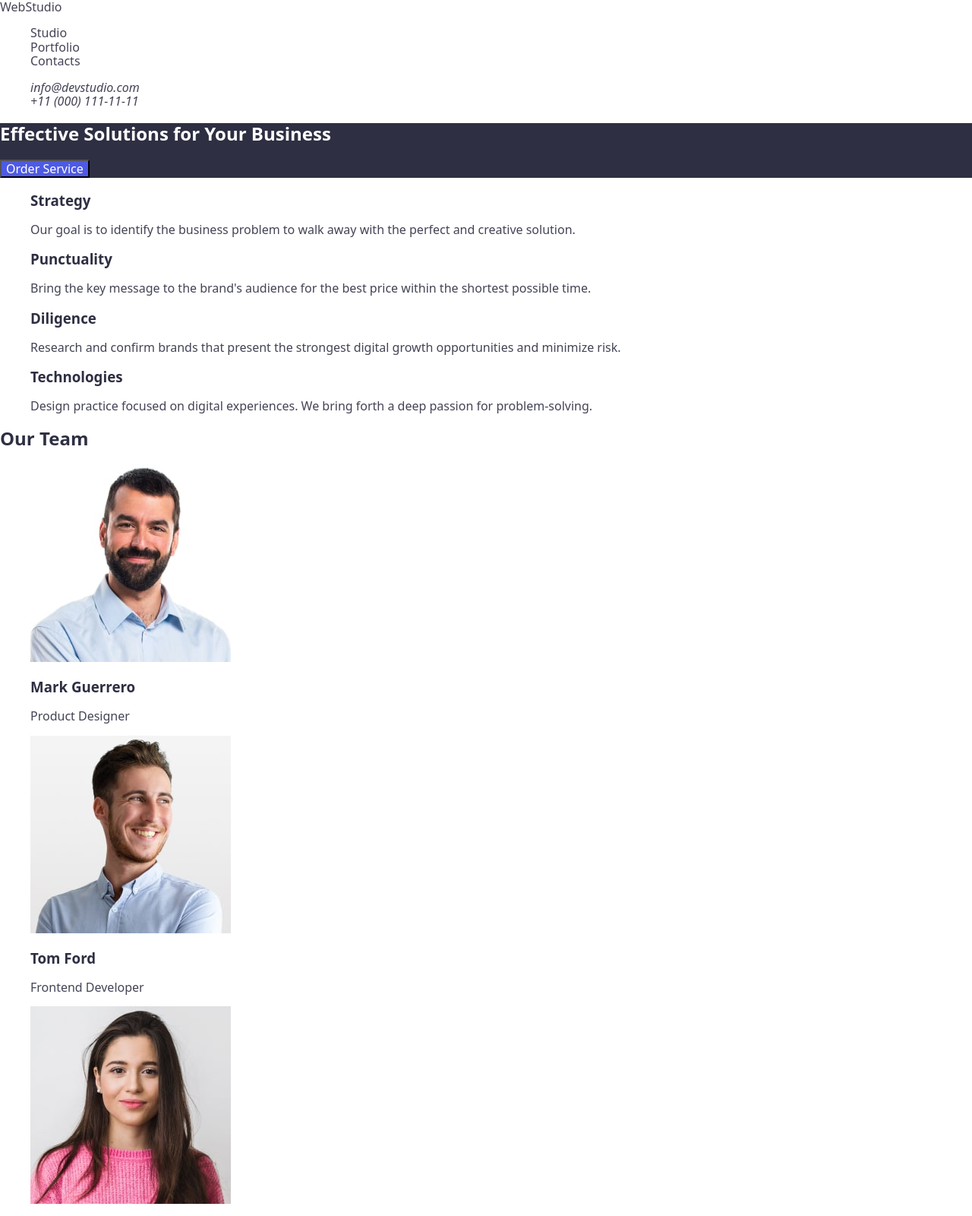
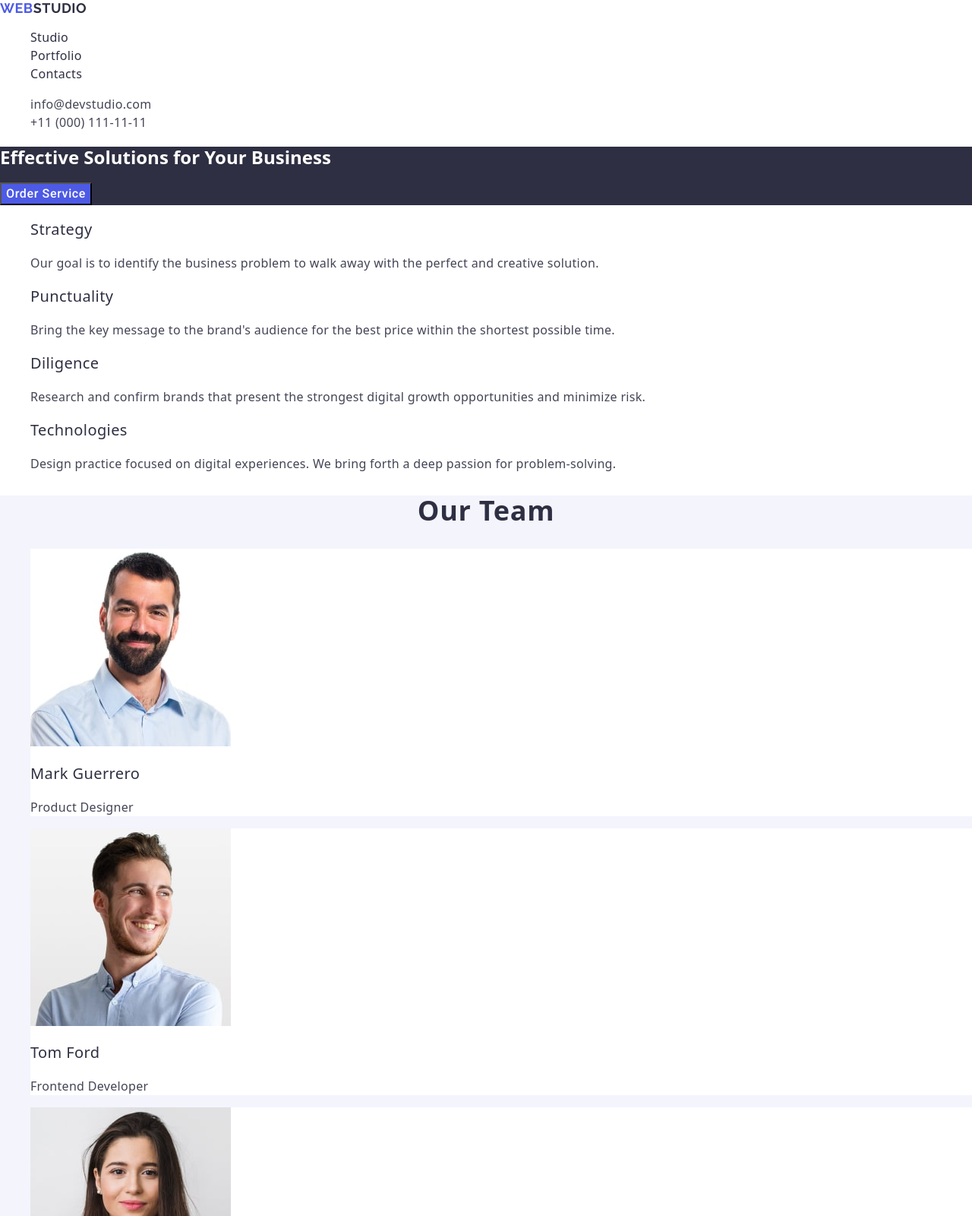
Before and after one commit to AndriyTkh/goit-markup-hw-02, a plain HTML site: page index.html in a window 1280 px wide. Shown: the top 1600 px of the page at 76% size. Drawn offline with nearby package versions, Linux system fonts and the light colour scheme; files that its build step writes are made by us from their sources.

Commit message:
end hopefully

```diff
--- a/css/styles.css
+++ b/css/styles.css
@@ -5,10 +5,6 @@ body{
 }
 header{
     color: #2E2F42;
-}
-footer{
-    background-color: #2E2F42;
-    color: #E7E9FC;
 }
 h1{
     color: #FFFFFF;
@@ -21,17 +17,105 @@ ul{
 }
 a{
     text-decoration: none;
-    color: #434455;
 }
-nav{
+address{
+    font-style: normal;
+}
+
+.navigation{
     color: #2E2F42;
 }
+.logo{
+    font-family: "Raleway", sans-serif;
+    font-weight: 700;
+    font-size:  18px;
+    line-height: 1.17;
+    letter-spacing: 0.03em;
+    text-transform: uppercase;
+    color: #4D5AE5;
+}
+.logo-studio{
+    color: #2e2f42;
+}
+.navigation-link{
+    font-weight: 500;
+    line-height: 1.5;
+    letter-spacing: 0.02em;
+    color: #2E2F42;
+}
+.navigation-link:hover,
+.navigation-link:focus{
+    color: #404bbf;
+}
 
+.contacts{
+    color: #434455;
+    letter-spacing: 0.02em;
+    line-height: 1.5;
+}
+.contacts:hover,
+.contacts:focus{
+    color: #404bbf;
+}
 
 .efective-solutions{
     background-color: #2E2F42;
 }
+.eefective-solutions-title{
+    font-size: 56;
+    letter-spacing: 0.02em;
+    text-align: center;
+    line-height: 1.07;
+}
 .efective-solutions-button{
     background-color: #4D5AE5;
+    font-family: "Roboto", sans-serif;
+    font-weight: 500;
+    font-size: 16;
+    line-height: 1.5;
+    letter-spacing: 0.04em;
     color: #FFFFFF;
 }
+.efective-solutions-button.hover,
+.efective-solutions-button.focus{
+    color: #404BBF;
+}
+
+.list-title{
+    font-weight: 500;
+    font-size: 20px;
+    line-height: 1.2;
+    letter-spacing: 0.02em;
+}
+.list-paragraf{
+    line-height: 1.5;
+    letter-spacing: 0.02em;
+}
+
+.team{
+    background-color: #F4F4FD;
+}
+.section-title{
+    color: #2E2F42;
+    font-size: 36px;
+    font-weight: 700;
+    letter-spacing: 0.02em;
+    line-height: 1.11;
+    text-align: center;
+    text-transform: capitalize;
+}
+.team-list{
+    background-color: #FFFFFF;
+}
+
+.end-section {
+    background-color: #2E2F42;
+}
+.end-logo-studio{
+    color: #f4f4fd;
+}
+.end-section-text{
+    line-height: 1.5;
+    color: #F4F4FD;
+    letter-spacing: 0.02em;
+}
--- a/index.html
+++ b/index.html
@@ -5,7 +5,7 @@
     <meta charset="UTF-8">
     <meta name="viewport" content="width=device-width, initial-scale=1.0">
     <title>Document</title>
-    <link rel="stylesheet" href="styles.css"/>
+    <link rel="stylesheet" href="/css/styles.css"/>
     <link rel="stylesheet" href="https://cdnjs.cloudflare.com/ajax/libs/modern-normalize/2.0.0/modern-normalize.min.css"/>
     <link rel="preconnect" href="https://fonts.googleapis.com">
     <link rel="preconnect" href="https://fonts.gstatic.com" crossorigin>
@@ -15,24 +15,24 @@
 
 <body>
     <header>
-        <nav>
-            <a href="./index.html">WebStudio</a>
+        <nav class="navigation">
+            <a class="logo" href="./index.html">Web<span class="logo-studio">Studio</span></a>
             <ul>
-                <li><a href="">Studio</a></li>
-                <li><a href="">Portfolio</a></li>
-                <li><a href="">Contacts</a></li>
+                <li><a class="navigation-link" href="./index.html">Studio</a></li>
+                <li><a class="navigation-link" href="">Portfolio</a></li>
+                <li><a class="navigation-link" href="">Contacts</a></li>
             </ul>
         </nav>
         <address>
             <ul>
-                <li><a href="mailto:info@devstudio.com">info@devstudio.com</a></li>
-                <li><a href="tel:+110001111111">+11 (000) 111-11-11</a></li>
+                <li><a class="contacts" href="mailto:info@devstudio.com">info@devstudio.com</a></li>
+                <li><a class="contacts" href="tel:+110001111111">+11 (000) 111-11-11</a></li>
             </ul>
         </address>
     </header>
     <main>
         <section class="efective-solutions">
-            <h1>Effective Solutions
+            <h1 class="efective-solutions-title">Effective Solutions
                 for Your Business</h1>
             <button class="efective-solutions-button" type="button">Order Service</button>
         </section>
@@ -40,92 +40,92 @@
             <h2 hidden>Core values</h2>
             <ul>
                 <li>
-                    <h3>Strategy</h3>
-                    <p>Our goal is to identify the business
+                    <h3 class="list-title">Strategy</h3>
+                    <p class="list-paragraf">Our goal is to identify the business
                         problem to walk away with the perfect and creative solution.
                     </p>
                 </li>
                 <li>
-                    <h3>Punctuality</h3>
-                    <p>Bring the key message to the brand's audience for the best price within the shortest possible
+                    <h3 class="list-title">Punctuality</h3>
+                    <p class="list-paragraf">Bring the key message to the brand's audience for the best price within the shortest possible
                         time.</p>
                 </li>
                 <li>
-                    <h3>Diligence</h3>
-                    <p>Research and confirm brands that present the strongest digital growth opportunities and minimize
+                    <h3 class="list-title">Diligence</h3>
+                    <p class="list-paragraf">Research and confirm brands that present the strongest digital growth opportunities and minimize
                         risk.</p>
                 </li>
                 <li>
-                    <h3>Technologies</h3>
-                    <p>Design practice focused on digital experiences. We bring forth a deep passion for
+                    <h3 class="list-title">Technologies</h3>
+                    <p class="list-paragraf">Design practice focused on digital experiences. We bring forth a deep passion for
                         problem-solving.</p>
                 </li>
             </ul>
         </section>
-        <section>
-            <h2>Our Team</h2>
+        <section class="team">
+            <h2 class="section-title">Our Team</h2>
             <ul>
-                <li>
+                <li class="team-list">
                     <img src="./images/team/img-3-min.jpg" alt="Mark Guerrero" width="264" height="260">
-                    <h3>Mark Guerrero</h3>
-                    <p>Product Designer</p>
+                    <h3 class="list-title">Mark Guerrero</h3>
+                    <p class="list-paragraf">Product Designer</p>
                 </li>
-                <li>
+                <li class="team-list">
                     <img src="./images/team/img-2-min.jpg" alt="Tom Ford" width="264" height="260">
-                    <h3>Tom Ford</h3>
-                    <p>Frontend Developer</p>
+                    <h3 class="list-title">Tom Ford</h3>
+                    <p class="list-paragraf">Frontend Developer</p>
                 </li>
-                <li>
+                <li class="team-list">
                     <img src="./images/team/img-1-min.jpg" alt="Camila Garcia" width="264" height="260">
-                    <h3>Camila Garcia</h3>
-                    <p>Marketing</p>
+                    <h3 class="list-title">Camila Garcia</h3>
+                    <p class="list-paragraf">Marketing</p>
                 </li>
-                <li>
+                <li class="team-list">
                     <img src="./images/team/img-min.jpg" alt="Daniel Wilson" width="264" height="260">
-                    <h3>Daniel Wilson</h3>
-                    <p>UI Designer</p>
+                    <h3 class="list-title">Daniel Wilson</h3>
+                    <p class="list-paragraf">UI Designer</p>
                 </li>
             </ul>
         </section>
         <section>
-            <h2>Our Portfolio</h2>
+            <h2 class="section-title">Our Portfolio</h2>
             <ul>
                 <li>
                     <img src="./images/portfolio/portfolio-1.jpg" alt="Banking App" width="360" height="300">
-                    <h3>Banking App</h3>
-                    <p>App</p>
+                    <h3 class="list-title">Banking App</h3>
+                    <p class="list-paragraf">App</p>
                 </li>
                 <li>
                     <img src="./images/portfolio/portfolio-2.jpg" alt="Cashless Payment" width="360" height="300">
-                    <h3>Cashless Payment</h3>
-                    <p>Marketing</p>
+                    <h3 class="list-title">Cashless Payment</h3>
+                    <p class="list-paragraf">Marketing</p>
                 </li>
                 <li>
                     <img src="./images/portfolio/portfolio-3.jpg" alt="Meditation App" width="360" height="300">
-                    <h3>Meditation App</h3>
-                    <p>App</p>
+                    <h3 class="list-title">Meditation App</h3>
+                    <p class="list-paragraf">App</p>
                 </li>
                 <li>
                     <img src="./images/portfolio/portfolio-4.jpg" alt="Taxi Service" width="360" height="300">
-                    <h3>Taxi Service</h3>
-                    <p>Marketing</p>
+                    <h3 class="list-title">Taxi Service</h3>
+                    <p class="list-paragraf">Marketing</p>
                 </li>
                 <li>
                     <img src="./images/portfolio/portfolio-5.jpg" alt="Screen Illustrations" width="360" height="300">
-                    <h3>Screen Illustrations</h3>
-                    <p>Design</p>
+                    <h3 class="list-title">Screen Illustrations</h3>
+                    <p class="list-paragraf">Design</p>
                 </li>
                 <li>
                     <img src="./images/portfolio/portfolio-6.jpg" alt="Online Courses" width="360" height="300">
-                    <h3>Online Courses</h3>
-                    <p>Marketing</p>
+                    <h3 class="list-title">Online Courses</h3>
+                    <p class="list-paragraf">Marketing</p>
                 </li>
             </ul>
         </section>
     </main>
-    <footer>
-        <a href="./index.html">WebStudio</a>
-        <p>Increase the flow of customers and sales for your business with digital marketing & growth solutions.</p>
+    <footer class="end-section">
+        <a class="logo" href="./index.html">Web<span class="end-logo-studio">Studio</span></a>
+        <p class="end-section-text">Increase the flow of customers and sales for your business with digital marketing & growth solutions.</p>
     </footer>
 </body>
 
```
